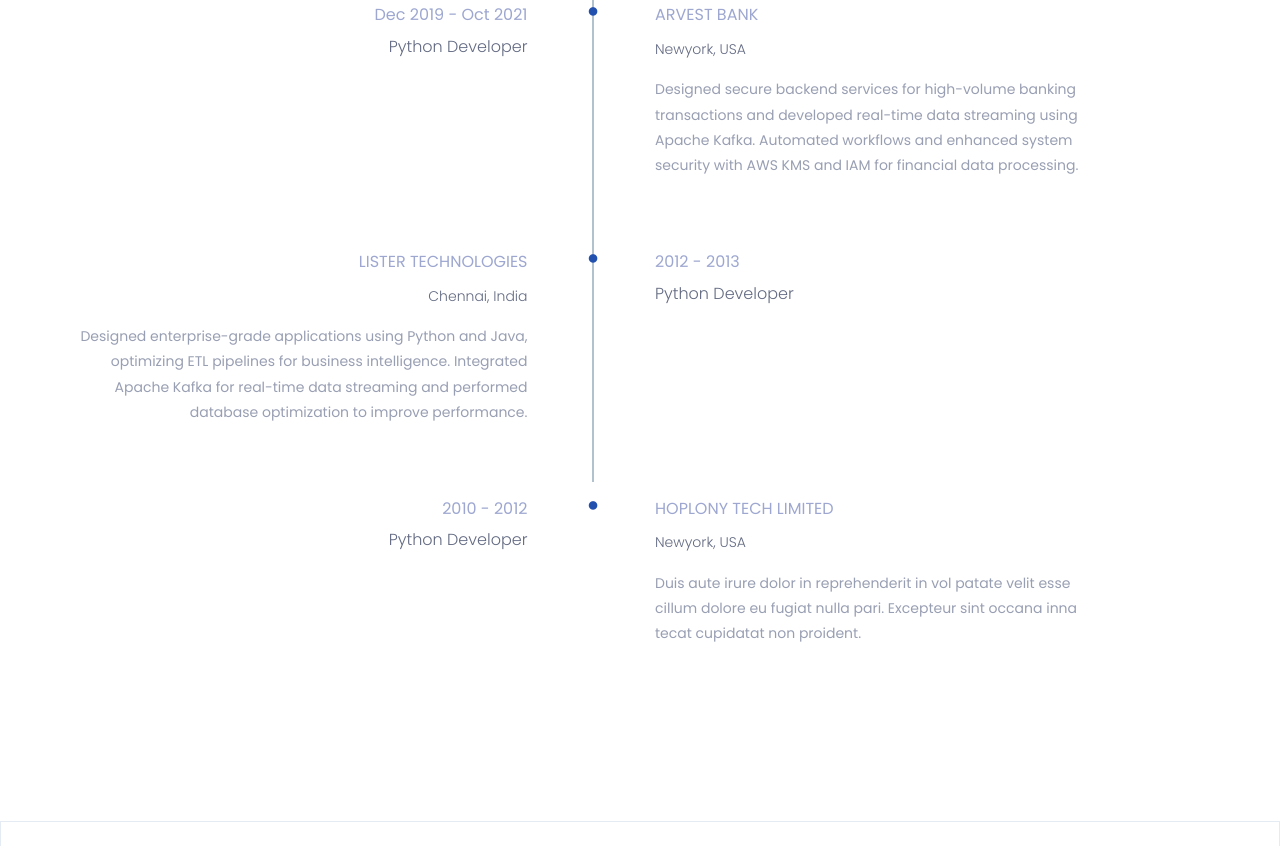
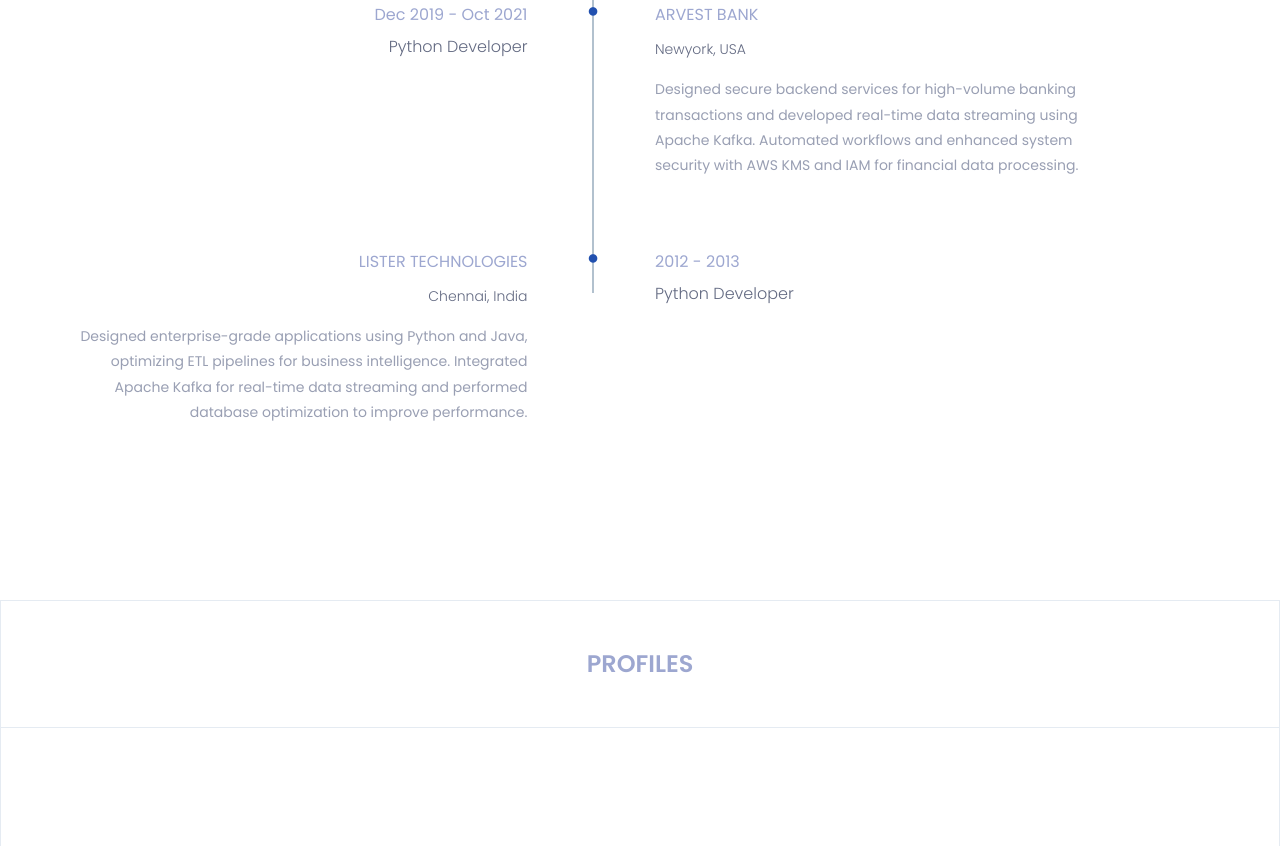
Before and after one commit to Yesho-reddipalli/yesho-reddipalli, a plain HTML site: page index.html in a window 1280 px wide. Shown: the part 4203-5049 px from the top of the page. Drawn offline with nearby package versions, Linux system fonts and the light colour scheme.

```diff
--- a/index.html
+++ b/index.html
@@ -530,32 +530,7 @@
 									</div><!--/.single-timeline-box-->
 								</li>
 
-								<li>
-									<div class="single-timeline-box fix">
-										<div class="row">
-											<div class="col-md-5">
-												<div class="experience-time text-right">
-													<h2>2010 - 2012</h2>
-													<h3>Python Developer</h3>
-												</div><!--/.experience-time-->
-											</div><!--/.col-->
-											<div class="col-md-offset-1 col-md-5">
-												<div class="timeline">
-													<div class="timeline-content">
-														<h4 class="title">
-															<span><i class="fa fa-circle" aria-hidden="true"></i></span>
-															hoplony tech limited
-														</h4>
-														<h5>newyork, USA</h5>
-														<p class="description">
-															Duis aute irure dolor in reprehenderit in vol patate velit esse cillum dolore eu fugiat nulla pari. Excepteur sint occana inna tecat cupidatat non proident.
-														</p>
-													</div><!--/.timeline-content-->
-												</div><!--/.timeline-->
-											</div><!--/.col-->
-										</div>
-									</div><!--/.single-timeline-box-->
-								</li>
+
 
 							</ul>
 						</div><!--.main-timeline-->
```
